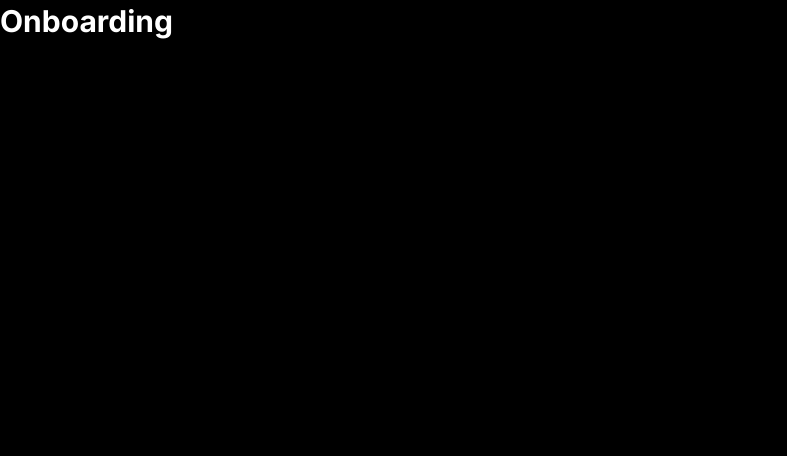
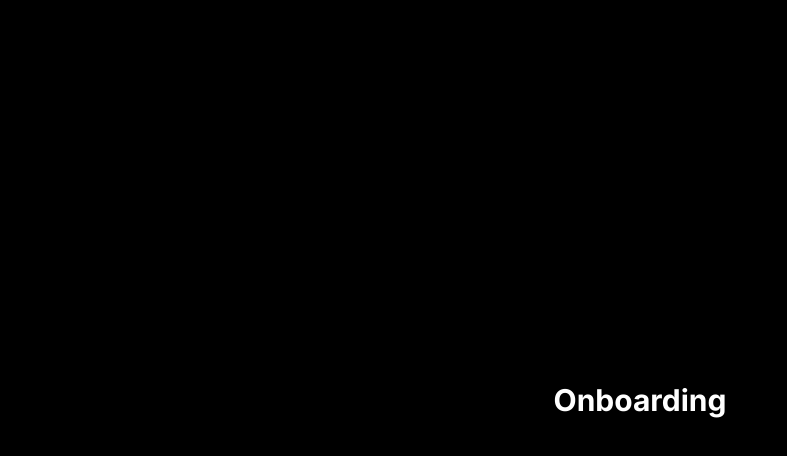
Before and after one commit to kaungmyathan22/next14-cha-social-networks, a Next.js app: page /onboarding in a window 1280 px wide. Shown: the top 456 px of the page, without its empty margins (0-787 px from the left). Built offline with nearby package versions, Linux system fonts and the light colour scheme.

Commit message:
update(): center the component

```diff
--- a/src/app/(auth)/layout.tsx
+++ b/src/app/(auth)/layout.tsx
@@ -1,7 +1,7 @@
 import { ClerkProvider } from "@clerk/nextjs";
+import { dark } from "@clerk/themes";
 import { Inter } from "next/font/google";
 import "../globals.css";
-import { dark } from "@clerk/themes";
 export const metadata = {
   title: "Threads",
   description: "A Next.js Meta Threads Application",
@@ -17,7 +17,11 @@ const AuthLayout = ({ children }: { children: React.ReactNode }) => {
       }}
     >
       <html lang="en">
-        <body className={`${inter.className} bg-dark-1`}>{children}</body>
+        <body
+          className={`${inter.className} bg-dark-1 h-screen w-full flex items-center justify-center`}
+        >
+          {children}
+        </body>
       </html>
     </ClerkProvider>
   );
```
